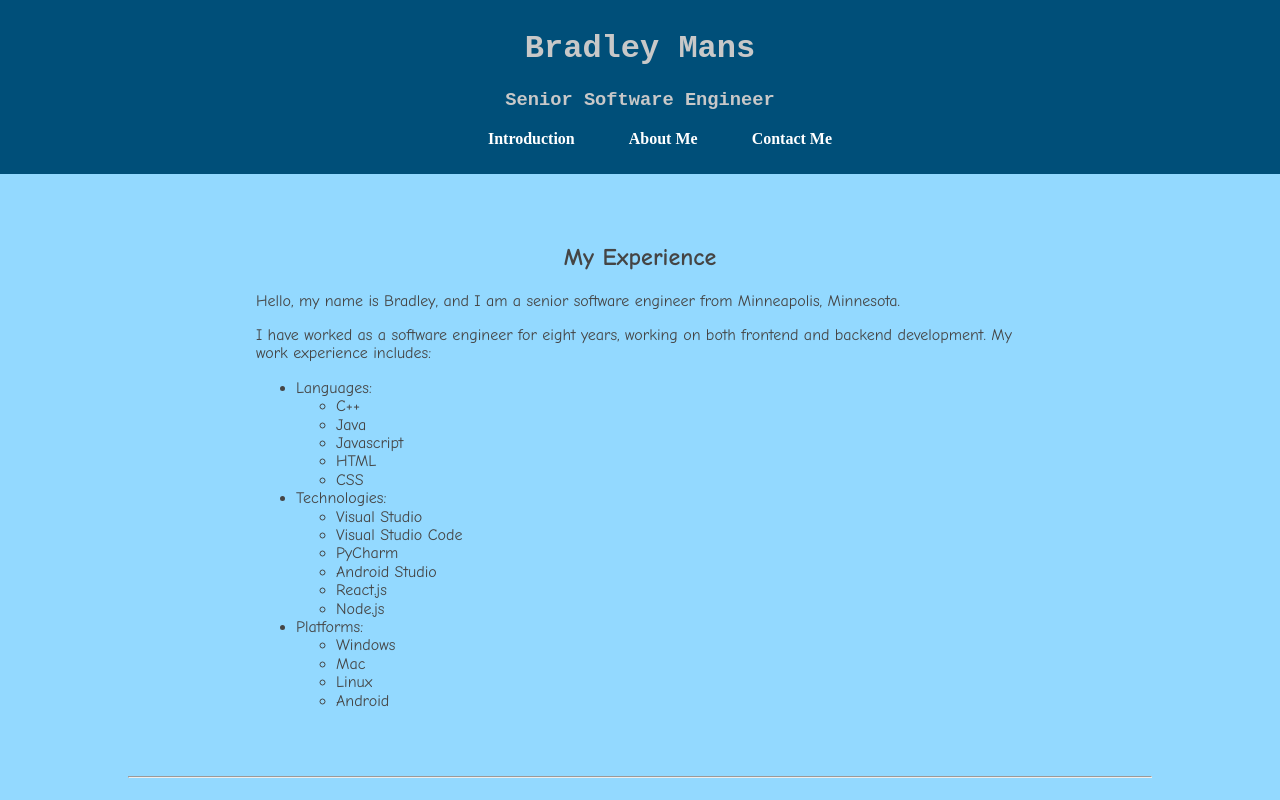
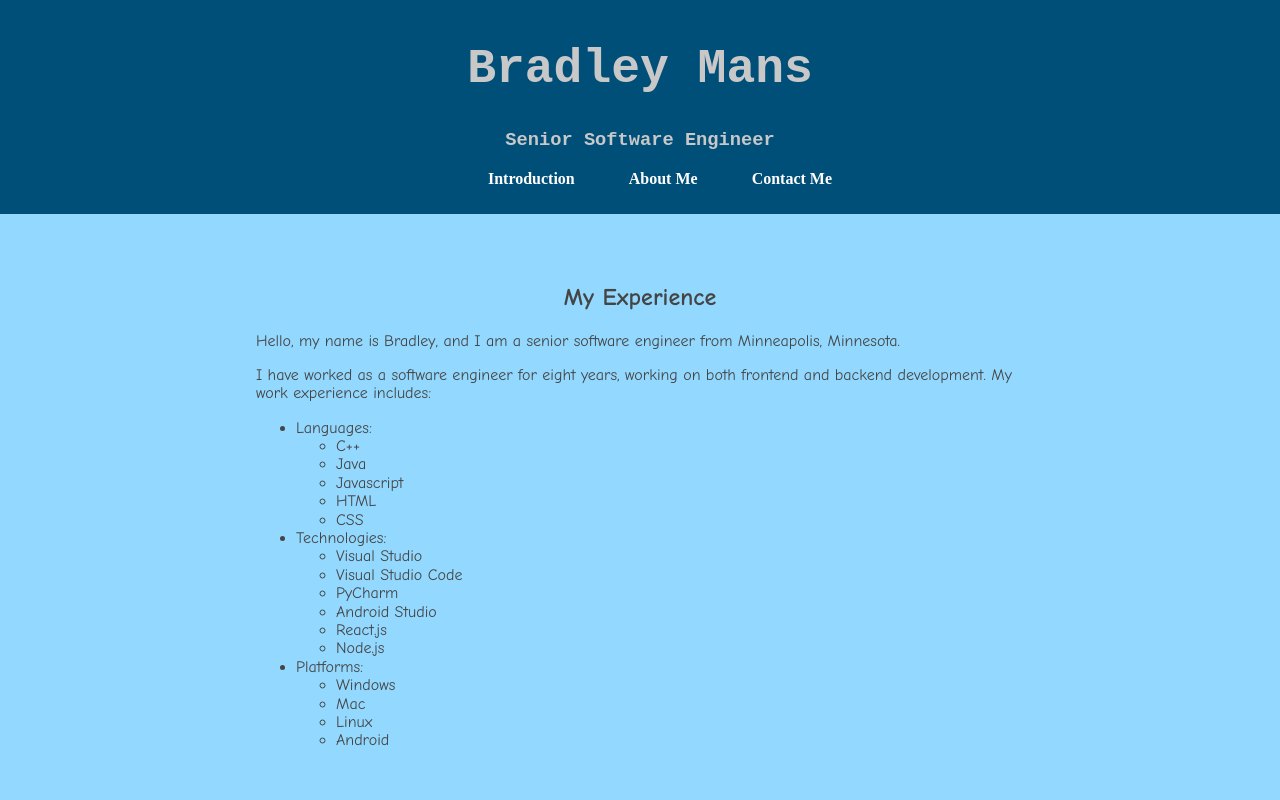
Before and after one commit to NSZer0/portfolio, a plain HTML site: page index.html in a window 1280 px wide. Shown: the top 800 px of the page. Drawn offline with nearby package versions, Linux system fonts and the light colour scheme.

Commit message:
Small CSS addition

```diff
--- a/style.css
+++ b/style.css
@@ -13,6 +13,11 @@ header, footer {
 header {
   /* Set vertical and horizontal padding */
   padding: 10px 100px;
+
+  h1 {
+    /* Increase the font size for the main title. */
+    font-size: 48px;
+  }
 
   /* Used for the navigation bar */
   li {
```
